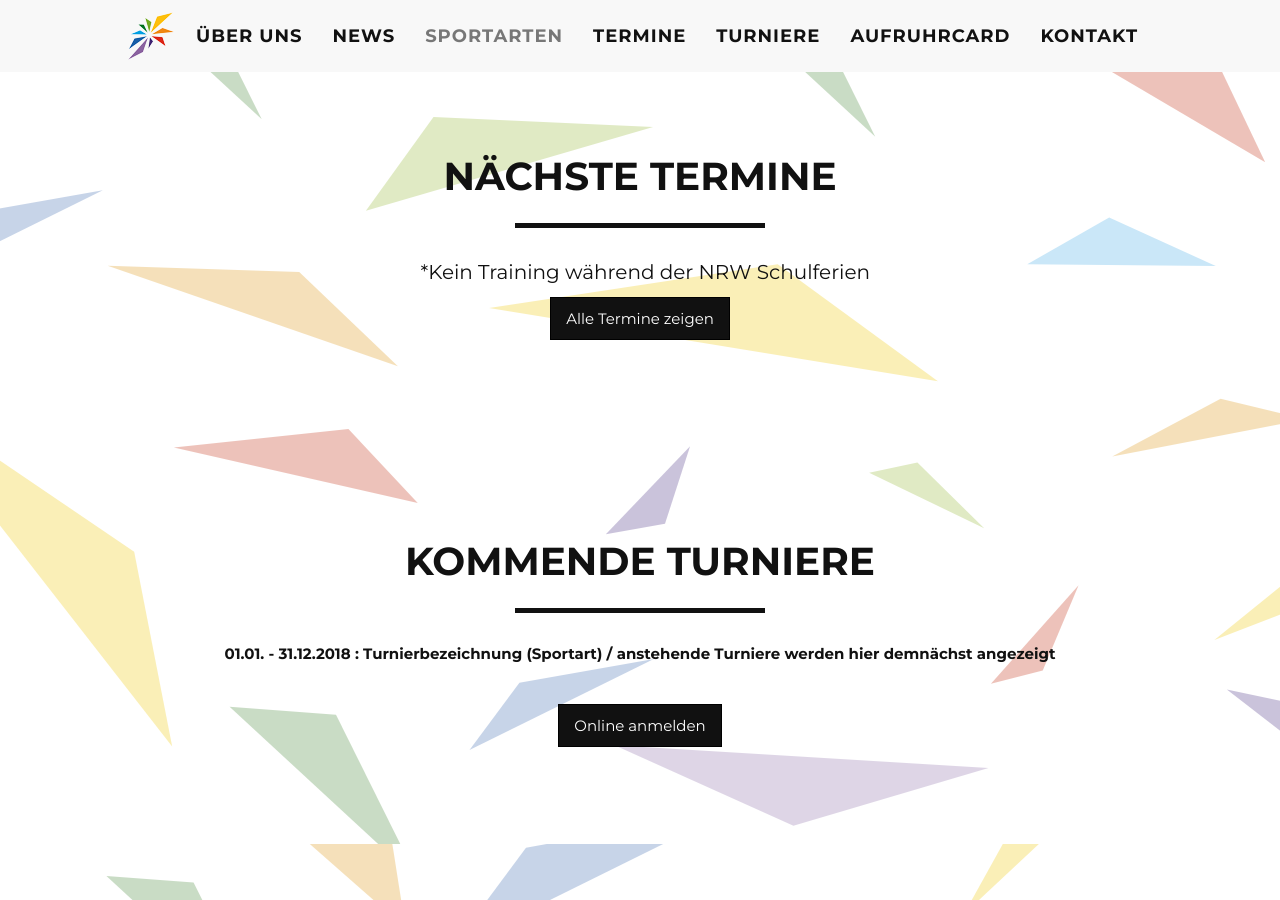
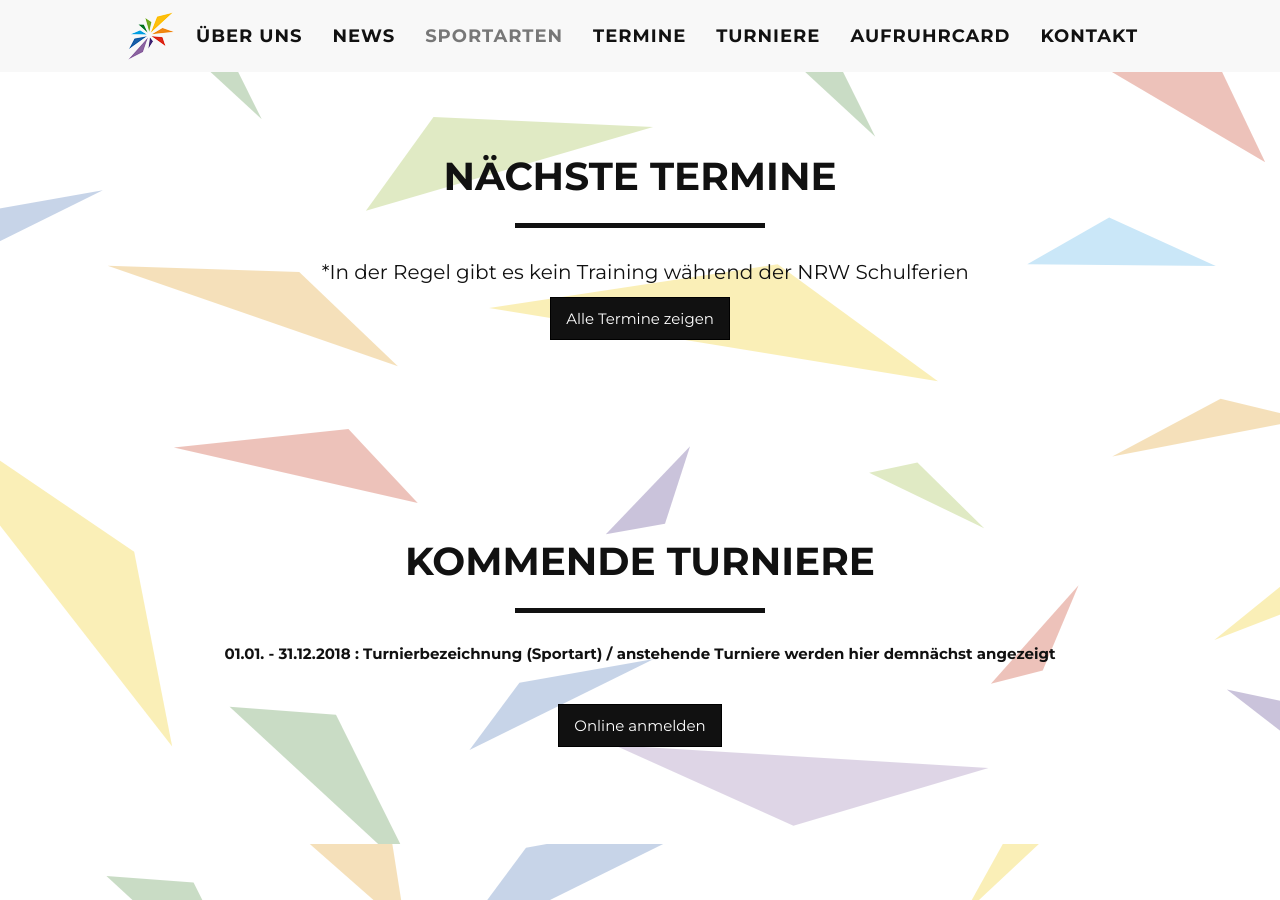
Before and after one commit to scarweb/scarweb.github.io, a Jekyll site: the page built from index.html, in a window 1280 px wide and 900 px high, scrolled down 3656 px. Built offline with Jekyll 4.4.1, drawn with Linux system fonts in a browser that asks for light colours.

Commit message:
Update termine.html

```diff
--- a/_includes/termine.html
+++ b/_includes/termine.html
@@ -11,7 +11,7 @@
             <div class="col-lg-12 text-center">
                 <div id="termine" class="magtxt">
                 </div>
-                <p>&nbsp; *Kein Training während der NRW Schulferien</p>
+                <p>&nbsp; *In der Regel gibt es kein Training während der NRW Schulferien</p>
                 <button href="#modal-termine" class="btn btn-success" data-toggle="modal">
                     Alle Termine zeigen
                 </button>
```
